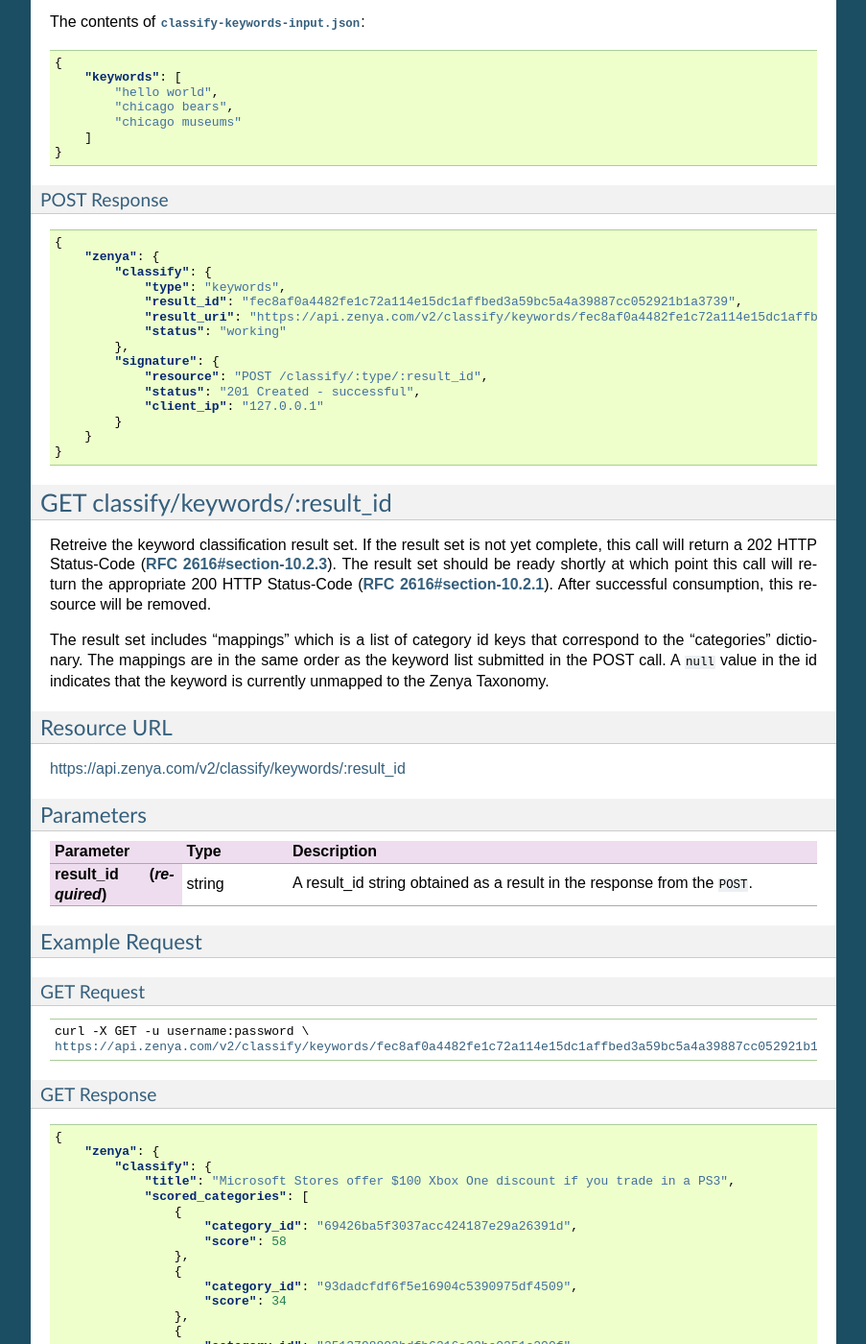
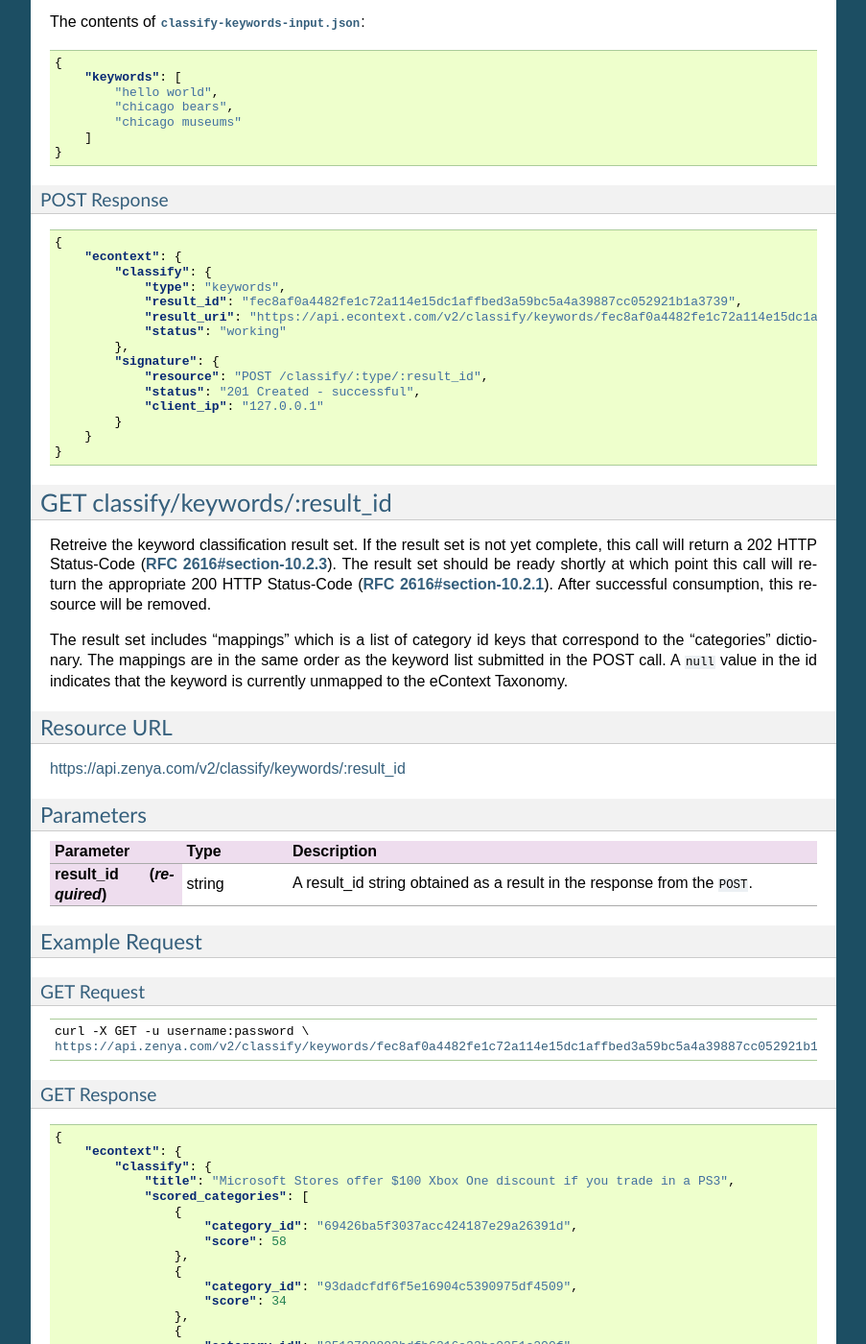
Before and after one commit to info-com/zenya-api-docs, a Sphinx documentation site: the page built from source/classify-keywords.rst, in a window 1280 px wide and 1400 px high, scrolled down 1034 px. Shown: the whole window at 96% size, without its empty margins (198-1101 px from the left). Built offline with Sphinx 7.4.7, drawn with Linux system fonts in a browser that asks for light colours.

Commit message:
Update classify-keywords.rst

```diff
--- a/source/classify-keywords.rst
+++ b/source/classify-keywords.rst
@@ -55,11 +55,11 @@ POST Response
 .. code-block:: json
 
     {
-	"zenya": {
+	"econtext": {
 	    "classify": {
 		"type": "keywords",
 		"result_id": "fec8af0a4482fe1c72a114e15dc1affbed3a59bc5a4a39887cc052921b1a3739",
-		"result_uri": "https://api.zenya.com/v2/classify/keywords/fec8af0a4482fe1c72a114e15dc1affbed3a59bc5a4a39887cc052921b1a3739",
+		"result_uri": "https://api.econtext.com/v2/classify/keywords/fec8af0a4482fe1c72a114e15dc1affbed3a59bc5a4a39887cc052921b1a3739",
 		"status": "working"
 	    },
 	    "signature": {
@@ -80,7 +80,7 @@ be removed.
 
 The result set includes "mappings" which is a list of category id keys that correspond to the
 "categories" dictionary. The mappings are in the same order as the keyword list submitted in the
-POST call. A ``null`` value in the id indicates that the keyword is currently unmapped to the Zenya
+POST call. A ``null`` value in the id indicates that the keyword is currently unmapped to the eContext
 Taxonomy.
 
 Resource URL
@@ -114,7 +114,7 @@ GET Response
 .. code-block:: json
 
     {
-	"zenya": {
+	"econtext": {
 	    "classify": {
 		"title": "Microsoft Stores offer $100 Xbox One discount if you trade in a PS3",
 		"scored_categories": [
```
